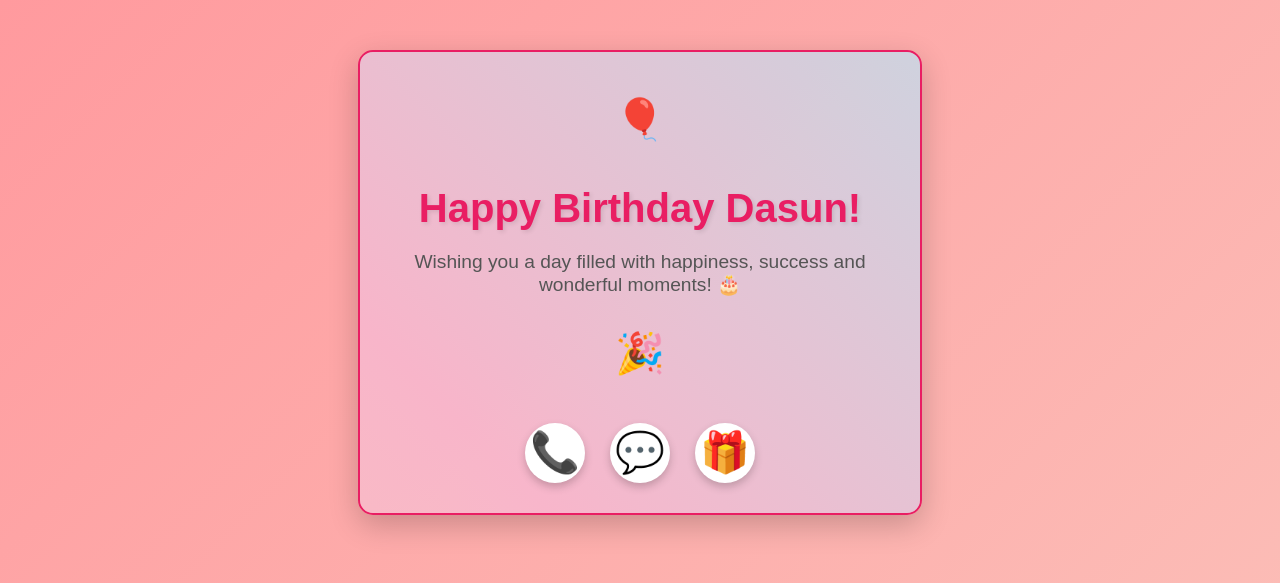
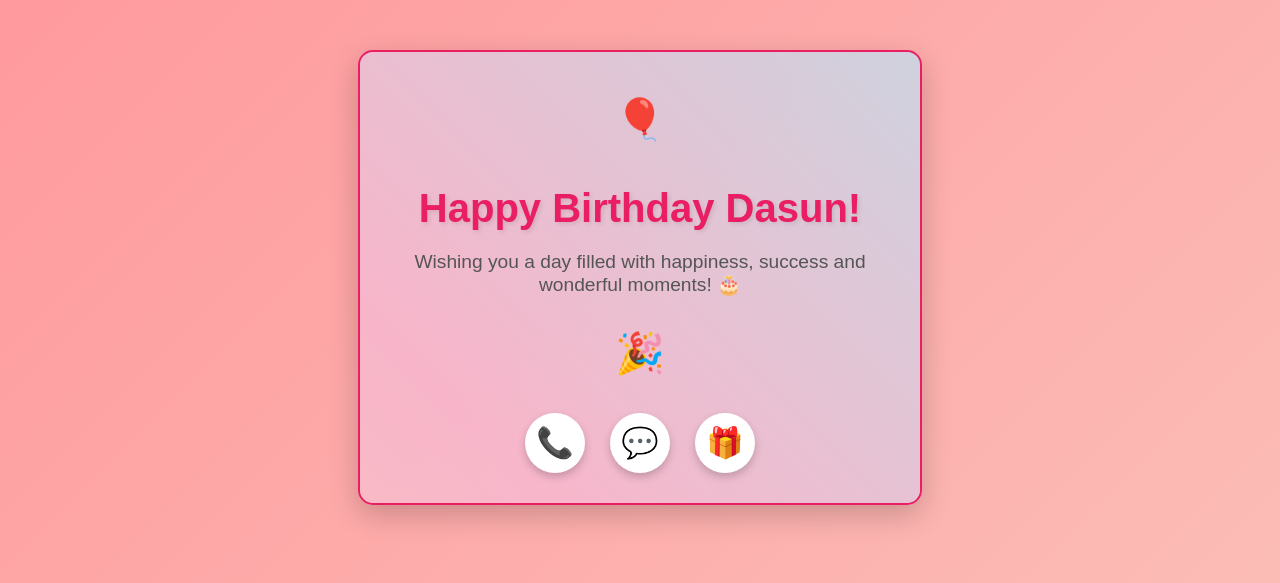
Before and after one commit to DINU-FXMD/Dasun-Html, a plain HTML site: page index.html in a window 1280 px wide. Shown: the top 583 px of the page. Drawn offline with Linux system fonts and the light colour scheme.

Commit message:
Update index.html

```diff
--- a/index.html
+++ b/index.html
@@ -71,11 +71,11 @@
             display: flex;
             justify-content: center;
             gap: 25px;
-            margin-top: 30px;
+            margin-top: 20px;
         }
 
         .whatsapp-icons a {
-            font-size: 40px;
+            font-size: 30px;
             color: #25D366;
             transition: all 0.3s;
             background: white;
@@ -207,7 +207,7 @@
     <!-- Footer with Creation Info -->
     <div class="footer">
         <p>@Made By Dinuwh Bbh</p>
-        <p>@Made At Today 7.34 Am</p>
+
     </div>
 
     <script>
@@ -243,7 +243,7 @@
             const timeString = now.toLocaleTimeString('en-US', {hour: '2-digit', minute:'2-digit'});
             const dateString = now.toLocaleDateString();
             document.querySelector('.footer p:nth-child(2)').textContent =
-                `@Made On ${dateString} At ${timeString}`;
+                `Today Is ${dateString} At ${timeString}`;
         });
     </script>
 </body>
```
